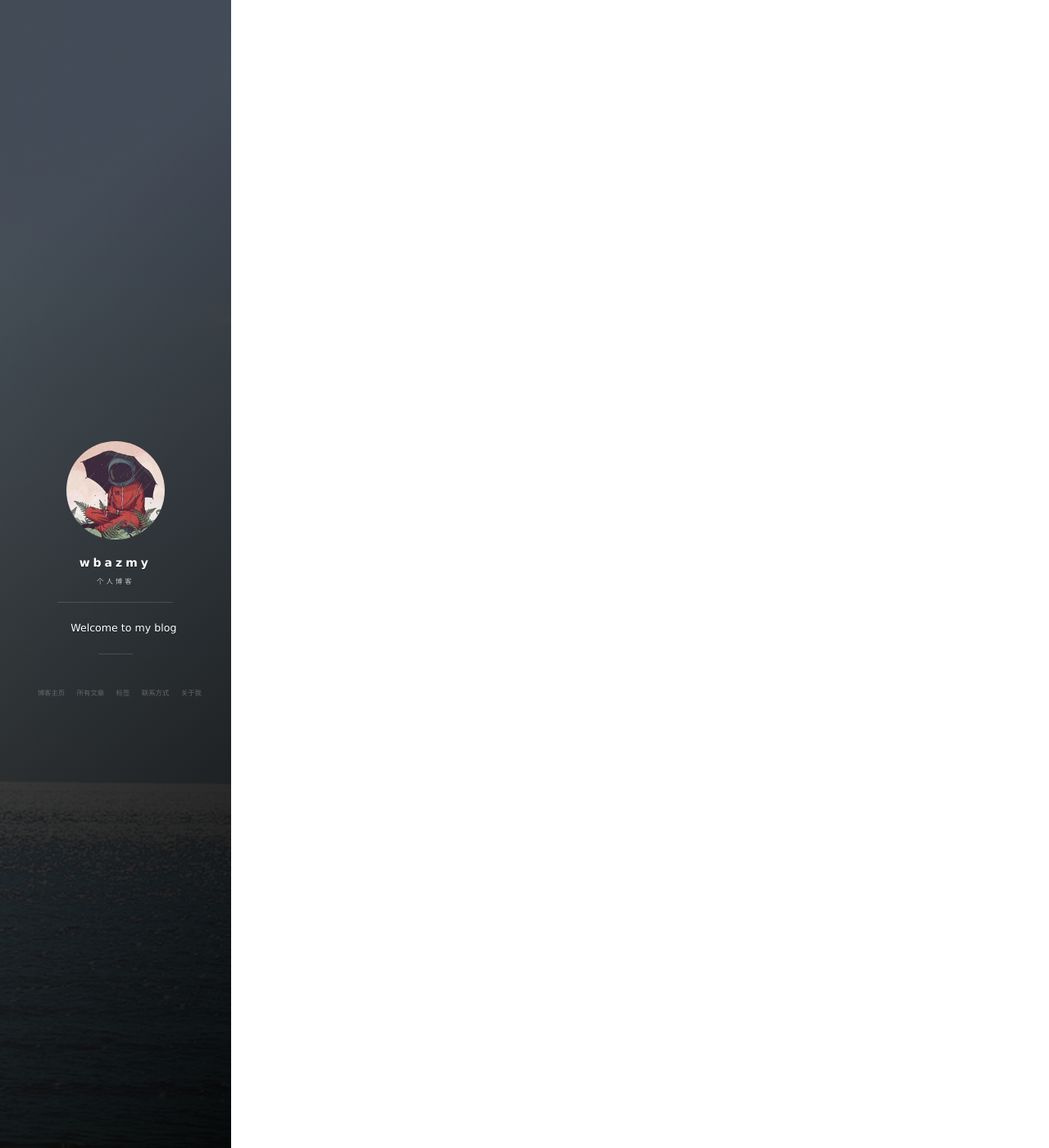
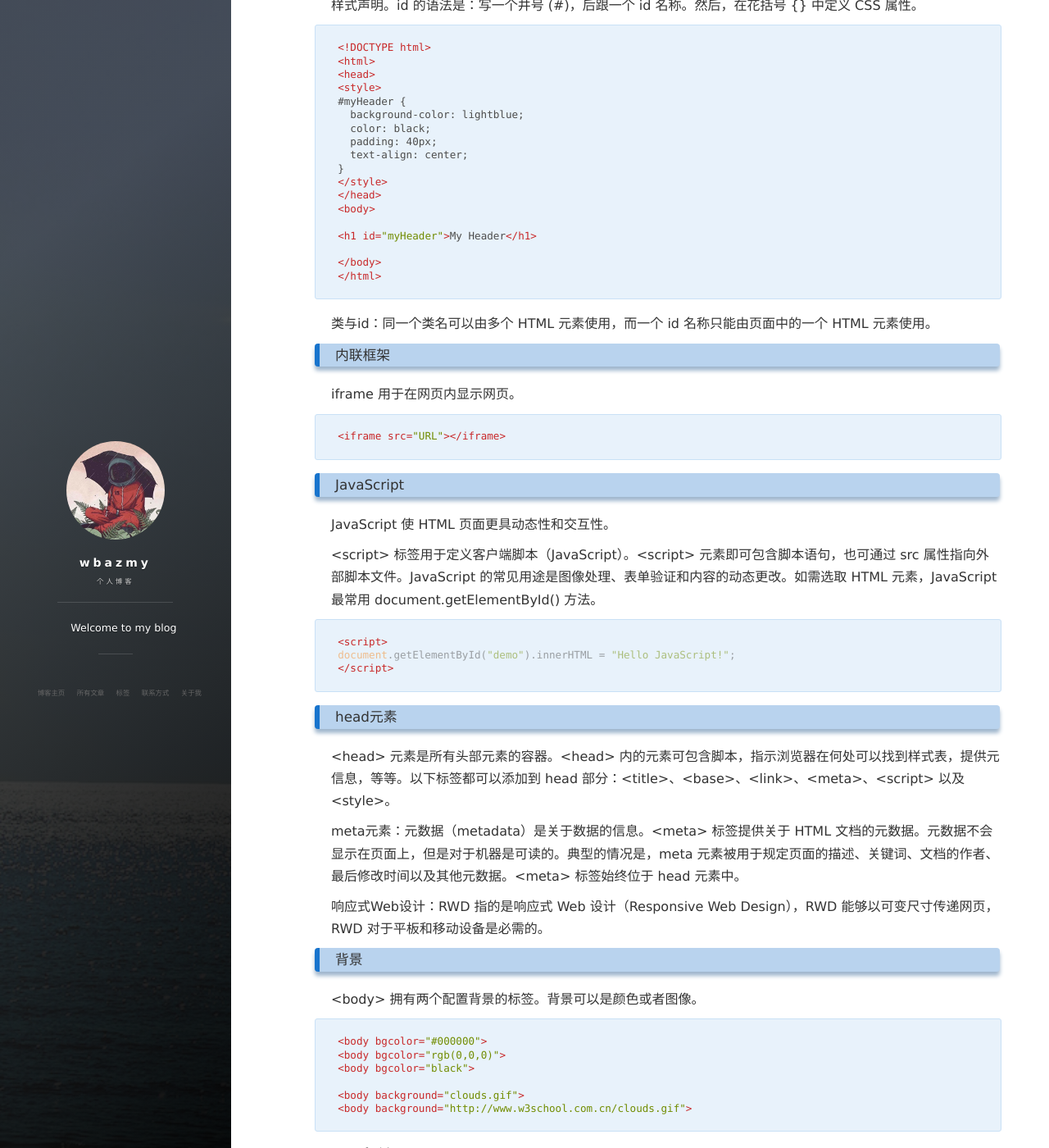
Before and after one commit to wbazmy/wbazmy.github.io, a Jekyll site: the page built from _posts/2021-12-24-html基础.md, in a window 1280 px wide and 1400 px high, scrolled down 5530 px. Shown: the whole window at 82% size. Built offline with Jekyll 4.4.1, drawn with Linux system fonts in a browser that asks for light colours; nearby versions of some CDN libraries; comment, search, counter and statistics services are not loaded; some of the changed text lies outside the part shown.

Commit message:
Update 2021-12-24-html基础.md

````diff
--- a/_posts/2021-12-24-html基础.md
+++ b/_posts/2021-12-24-html基础.md
@@ -101,7 +101,7 @@ This text is in Times and green</p>
 ```
 <p><abbr title="World Health Organization">WHO</abbr> 成立于 1948 年。</p>
 ```
-
+### CSS
 样式表：当浏览器读到一个样式表，它就会按照这个样式表来对文档进行格式化。有以下三种方式来插入样式表。
 
 外部样式表：当样式需要被应用到很多页面的时候，外部样式表将是理想的选择。使用外部样式表，你就可以通过更改一个文件来改变整个站点的外观。
@@ -154,6 +155,7 @@ p {color: blue}
 <a href="#tips">有用的提示</a>
 ```
 
+### 表格
 表格：每个表格由 table 标签开始。每个表格行由 tr 标签开始。每个表格数据由 td 标签开始。
 
 ```
@@ -173,9 +175,12 @@ p {color: blue}
 </table>
 ```
 
+### 列表
 列表：
 1. 无序列表：无序列表是一个项目的列表，此列项目使用粗体圆点（典型的小黑圆圈）进行标记。无序列表始于 &lt;ul> 标签。每个列表项始于 &lt;li>。
 2. 有序列表：有序列表也是一列项目，列表项目使用数字进行标记。有序列表始于 &lt;ol> 标签。每个列表项始于 &lt;li> 标签。
+
+### 块
 
 块元素：大多数 HTML 元素被定义为块级元素或内联元素。块级元素在浏览器显示时，通常会以新行来开始（和结束）。例子：&lt;h1>, &lt;p>, &lt;ul>, &lt;table>。
 
@@ -183,4 +188,153 @@ p {color: blue}
 
 div元素：HTML &lt;div> 元素是块级元素，它是可用于组合其他 HTML 元素的容器。&lt;div> 元素没有特定的含义。除此之外，由于它属于块元素，浏览器会在其前后显示折行。如果与 CSS 一同使用，&lt;div> 元素可用于对大的内容块设置样式属性。
 
-span元素：HTML &lt;span> 元素是内联元素，可用作文本的容器。&lt;span> 元素也没有特定的含义。当与 CSS 一同使用时，<span> 元素可用于为部分文本设置样式属性。
+span元素：HTML &lt;span> 元素是内联元素，可用作文本的容器。&lt;span> 元素也没有特定的含义。当与 CSS 一同使用时， &lt;span> 元素可用于为部分文本设置样式属性。
+
+类：对 HTML 进行分类（设置类），使我们能够为元素的类定义 CSS 样式。可以分类块级元素和行内元素。
+### 类
+设置  &lt;div> 元素的类，使我们能够为相同的  &lt;div> 元素设置相同的类：
+
+```
+<!DOCTYPE html>
+<html>
+<head>
+<style>
+.cities {
+    background-color:black;
+    color:white;
+    margin:20px;
+    padding:20px;
+}
+</style>
+</head>
+
+<body>
+
+<div class="cities">
+<h2>London</h2>
+<p>London is the capital city of England.
+It is the most populous city in the United Kingdom,
+with a metropolitan area of over 13 million inhabitants.</p>
+</div>
+
+<div class="cities">
+<h2>Paris</h2>
+<p>Paris is the capital and most populous city of France.</p>
+</div>
+
+</body>
+</html>
+```
+
+设置 &lt;span> 元素的类，能够为相同的 &lt;span> 元素设置相同的样式：
+
+```
+<!DOCTYPE html>
+<html>
+<head>
+<style>
+  span.red {color:red;}
+</style>
+</head>
+<body>
+
+<h1>My <span class="red">Important</span> Heading</h1>
+
+</body>
+</html>
+```
+
+### id
+id属性：HTML id 属性用于 为HTML 元素指定唯一的 id。一个 HTML文档中不能存在多个有相同 id 的元素。
+
+id 属性指定 HTML 元素的唯一 ID。 id 属性的值在 HTML 文档中必须是唯一的。id 属性用于指向样式表中的特定样式声明。id 的语法是：写一个井号 (#)，后跟一个 id 名称。然后，在花括号 {} 中定义 CSS 属性。
+
+```
+<!DOCTYPE html>
+<html>
+<head>
+<style>
+#myHeader {
+  background-color: lightblue;
+  color: black;
+  padding: 40px;
+  text-align: center;
+}
+</style>
+</head>
+<body>
+
+<h1 id="myHeader">My Header</h1>
+
+</body>
+</html>
+```
+
+类与id：同一个类名可以由多个 HTML 元素使用，而一个 id 名称只能由页面中的一个 HTML 元素使用。
+
+### 内联框架
+iframe 用于在网页内显示网页。
+
+```
+<iframe src="URL"></iframe>
+```
+
+### JavaScript
+JavaScript 使 HTML 页面更具动态性和交互性。
+
+&lt;script> 标签用于定义客户端脚本（JavaScript）。&lt;script> 元素即可包含脚本语句，也可通过 src 属性指向外部脚本文件。JavaScript 的常见用途是图像处理、表单验证和内容的动态更改。如需选取 HTML 元素，JavaScript 最常用 document.getElementById() 方法。
+
+```
+<script>
+document.getElementById("demo").innerHTML = "Hello JavaScript!";
+</script>
+```
+
+### head元素
+&lt;head> 元素是所有头部元素的容器。&lt;head> 内的元素可包含脚本，指示浏览器在何处可以找到样式表，提供元信息，等等。以下标签都可以添加到 head 部分：&lt;title>、&lt;base>、&lt;link>、&lt;meta>、&lt;script> 以及 &lt;style>。
+
+meta元素：元数据（metadata）是关于数据的信息。&lt;meta> 标签提供关于 HTML 文档的元数据。元数据不会显示在页面上，但是对于机器是可读的。典型的情况是，meta 元素被用于规定页面的描述、关键词、文档的作者、最后修改时间以及其他元数据。&lt;meta> 标签始终位于 head 元素中。
+
+响应式Web设计：RWD 指的是响应式 Web 设计（Responsive Web Design），RWD 能够以可变尺寸传递网页，RWD 对于平板和移动设备是必需的。
+
+### 背景
+&lt;body> 拥有两个配置背景的标签。背景可以是颜色或者图像。
+
+```
+<body bgcolor="#000000">
+<body bgcolor="rgb(0,0,0)">
+<body bgcolor="black">
+
+<body background="clouds.gif">
+<body background="http://www.w3school.com.cn/clouds.gif">
+```
+
+## 2. 表单
+HTML 表单用于搜集不同类型的用户输入。&lt;form> 元素定义 HTML 表单。
+
+表单元素：表单元素指的是不同类型的 input 元素、复选框、单选按钮、提交按钮等等。
+
+input元素：
+1. &lt;input type="text"> 定义用于文本输入的单行输入字段：
+2. &lt;input type="radio"> 定义单选按钮。单选按钮允许用户在有限数量的选项中选择其中之一。
+3. &lt;input type="submit"> 定义用于向表单处理程序提交表单的按钮。表单处理程序通常是包含用来处理输入数据的脚本的服务器页面。表单处理程序在表单的 action 属性中指定。
+
+```
+<form action="action_page.php">
+First name:<br>
+<input type="text" name="firstname" value="Mickey">
+<br>
+Last name:<br>
+<input type="text" name="lastname" value="Mouse">
+<br><br>
+<input type="submit" value="Submit">
+</form>
+```
+
+action属性:定义在提交表单时执行的动作。向服务器提交表单的通常做法是使用提交按钮。通常，表单会被提交到 web 服务器上的网页。
+
+method属性：method 属性规定在提交表单时所用的 HTTP 方法（GET 或 POST）。
+
+```
+<form action="action_page.php" method="GET">
+```
````
Also changed, not shown: other parts of _posts/2021-12-24-html基础.md (+1 -0 lines).
